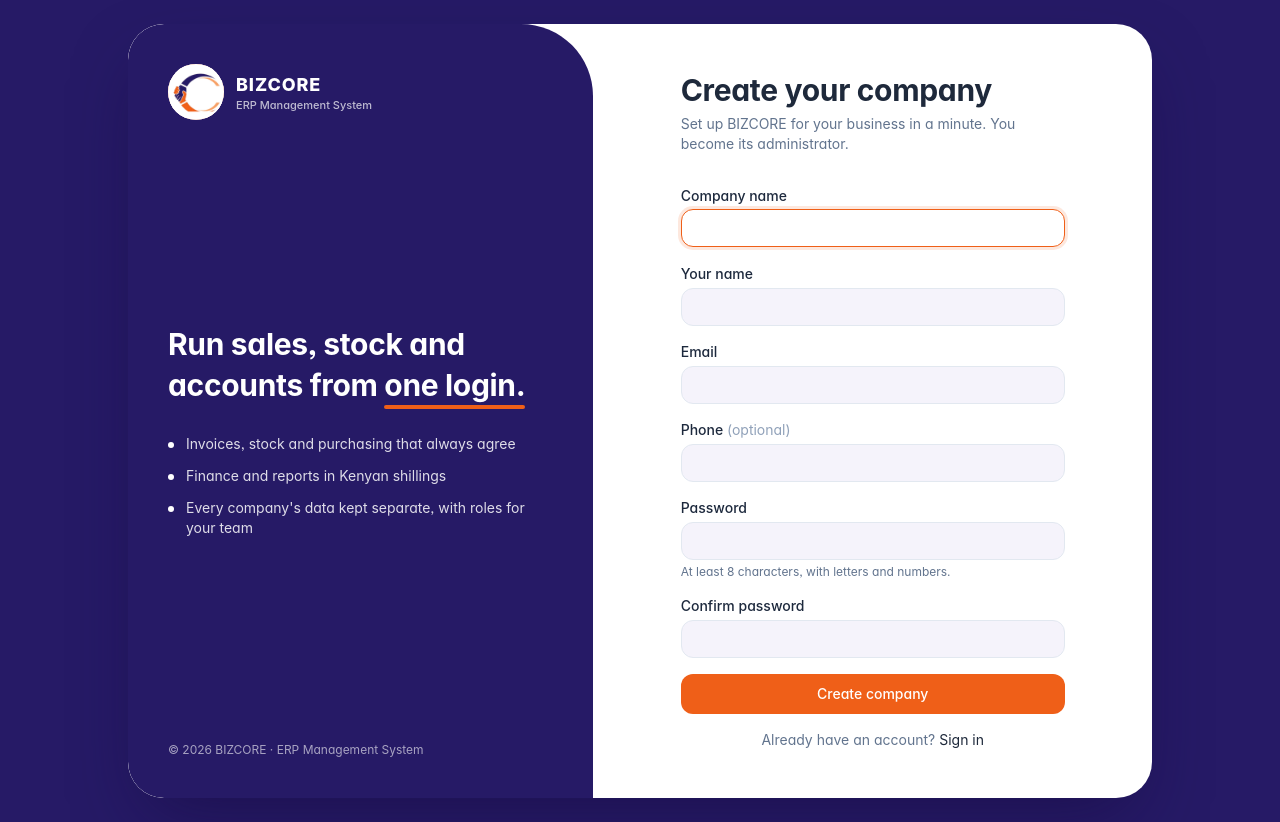
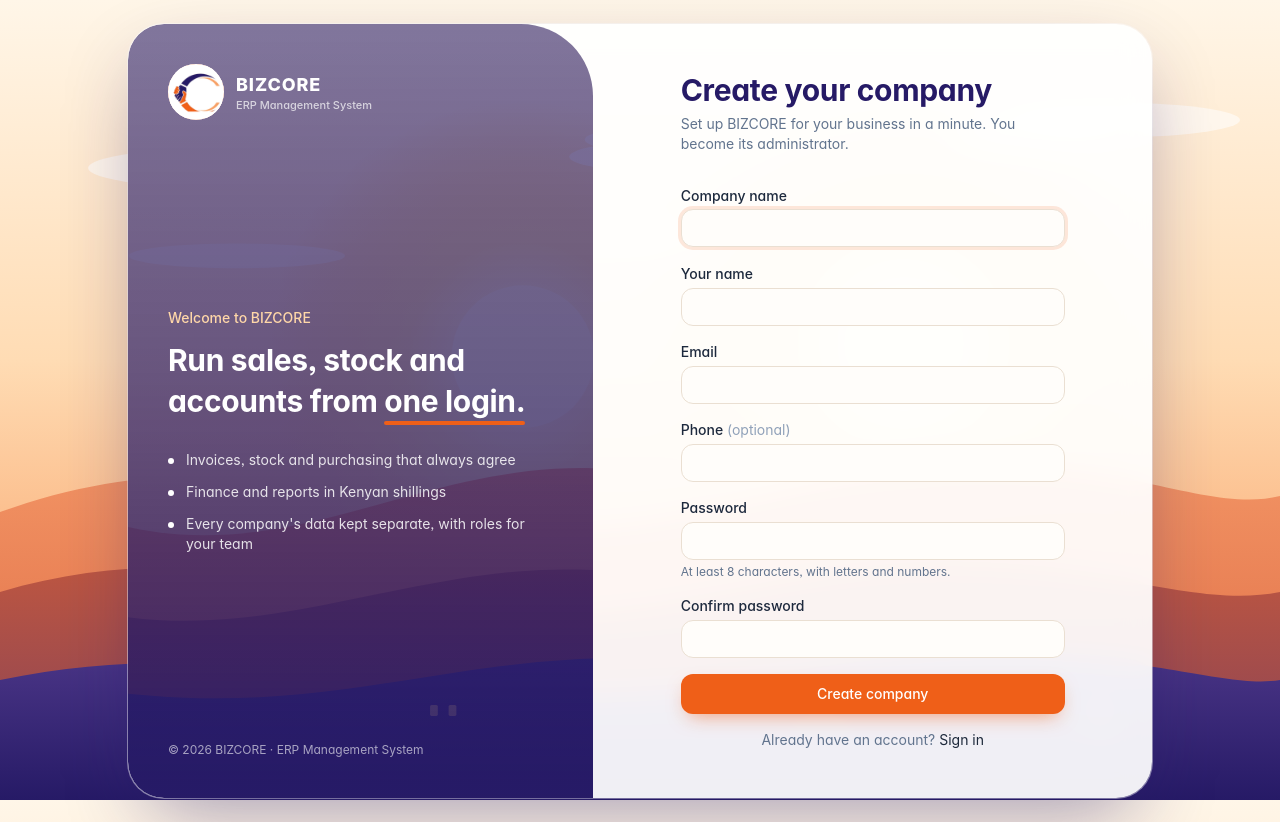
Before and after one commit to 25ELIJAH/BIZCORE, a Laravel app: page /register in a window 1280 px wide. Run offline with Laravel 12, Linux system fonts and the light colour scheme; style sheets or scripts are compiled from the project's sources; parts of the project's set-up code (start-up, migrations or seed data) failed here and were passed over; some libraries are stand-ins or nearby versions.

Commit message:
Sign-in and sign-up: warm sunrise background, frosted card and tinted brand panel

```diff
--- a/resources/css/app.css
+++ b/resources/css/app.css
@@ -292,3 +292,18 @@ main table th, main table td, .badge { white-space: nowrap; }
     .auth-shell, .auth-panel, .auth-rise, .auth-underline::after, .auth-bullet-dot,
     .auth-logo, .auth-logo > span:first-child, .auth-head > *, .auth-form > *, [data-shake] .auth-form { animation: none !important; }
 }
+
+/* ---- Sign-in / sign-up screens: warm backdrop ---- */
+body.auth-body { background: var(--auth-bg) center / cover no-repeat fixed, #ffdcb4; }
+.auth-body .auth-shell { background-color: rgb(255 255 255 / 0.93); -webkit-backdrop-filter: blur(14px); backdrop-filter: blur(14px); }
+@media (min-width: 1024px) {
+    .auth-body .auth-shell { box-shadow: 0 30px 80px -20px rgb(38 26 102 / 0.45), 0 0 0 1px rgb(255 255 255 / 0.5); }
+}
+.auth-body .auth-panel {
+    background: linear-gradient(180deg, rgb(38 26 102 / 0.58) 0%, rgb(38 26 102 / 0.72) 55%, rgb(38 26 102 / 0.9) 100%), var(--auth-bg) 62% bottom / cover no-repeat;
+}
+.auth-body .auth-head h1 { color: #261a66; }
+.auth-body .auth-form .input { background-color: #fffdfa; border-color: #eadfd2; }
+.auth-body .auth-form .input:hover { border-color: #d9c6b0; }
+.auth-body .auth-form .btn-primary[type='submit'] { box-shadow: 0 8px 20px -8px rgb(239 95 24 / 0.65); }
+.auth-body .auth-form a { text-underline-offset: 3px; }
--- a/resources/views/layouts/guest.blade.php
+++ b/resources/views/layouts/guest.blade.php
@@ -9,13 +9,14 @@
     {{ Illuminate\Support\Facades\Vite::fonts() }}
     @vite(['resources/css/app.css', 'resources/js/app.js'])
 </head>
-<body class="has-shell min-h-screen text-slate-800 antialiased" @if ($errors->any()) data-shake @endif>
+<body class="has-shell auth-body min-h-screen text-slate-800 antialiased" style="--auth-bg: url('{{ asset('images/auth-bg.svg') }}')" @if ($errors->any()) data-shake @endif>
 <div class="min-h-screen lg:flex lg:items-center lg:justify-center lg:p-6">
     <div class="auth-shell grid w-full max-w-5xl overflow-hidden bg-white lg:min-h-[600px] lg:grid-cols-[minmax(0,5fr)_minmax(0,6fr)] lg:rounded-[36px] lg:shadow-[var(--shadow-shell)]">
         {{-- Blue panel with the curved edge --}}
         <aside class="auth-panel hidden flex-col justify-between bg-ink p-10 text-white lg:flex lg:rounded-tr-[72px]">
             <x-brand light size="lg" class="auth-logo" />
             <div>
+                <p class="auth-rise mb-3 text-sm font-medium text-orange-200" style="--i:0">Welcome to BIZCORE</p>
                 <h2 class="auth-rise text-3xl font-bold leading-snug" style="--i:0">Run sales, stock and accounts from <span class="auth-underline">one login.</span></h2>
                 <ul class="mt-7 space-y-3 text-sm text-white/85">
                     <li class="auth-rise flex gap-3" style="--i:1"><span class="auth-bullet-dot mt-2 h-1.5 w-1.5 shrink-0 rounded-full bg-white" style="--i:1"></span>Invoices, stock and purchasing that always agree</li>
```
Also changed, not shown: public/images/auth-bg.svg (added).
